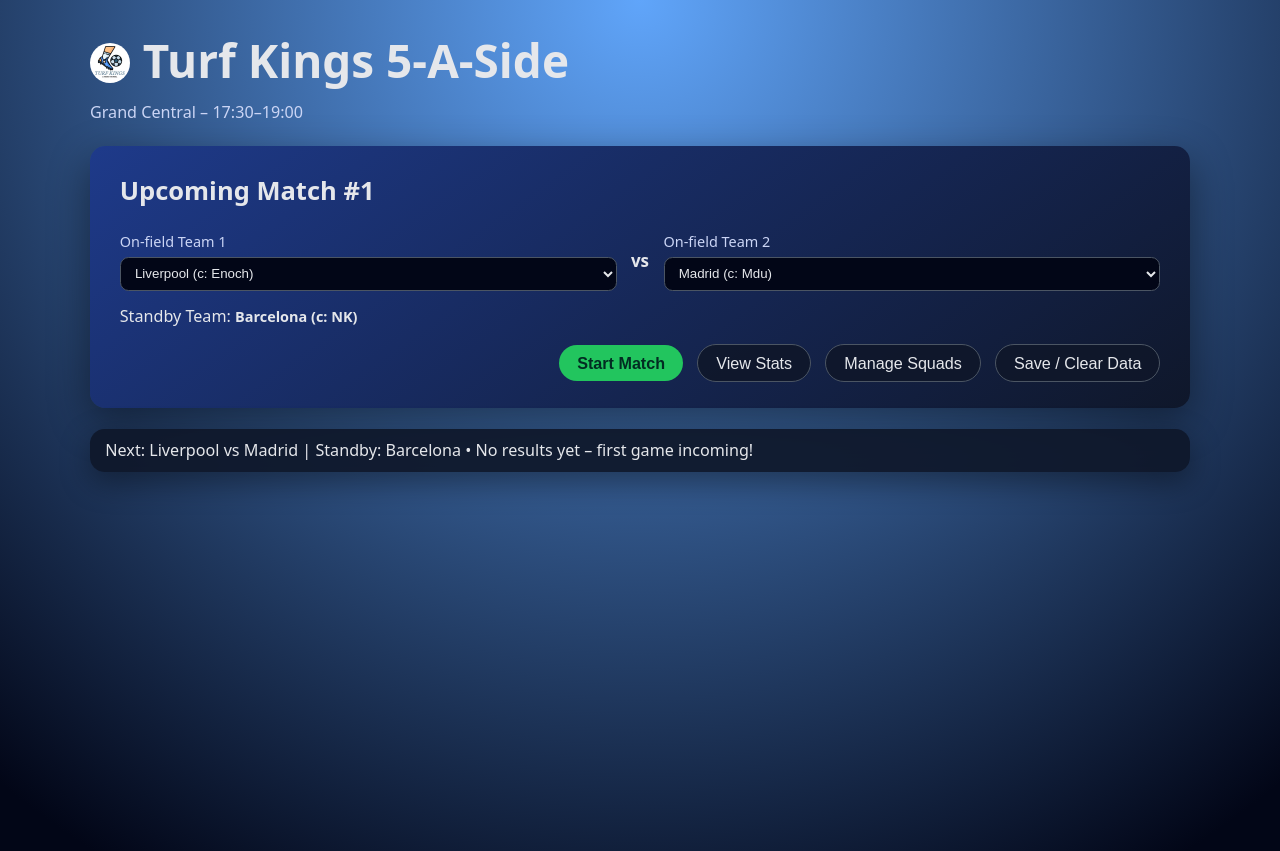
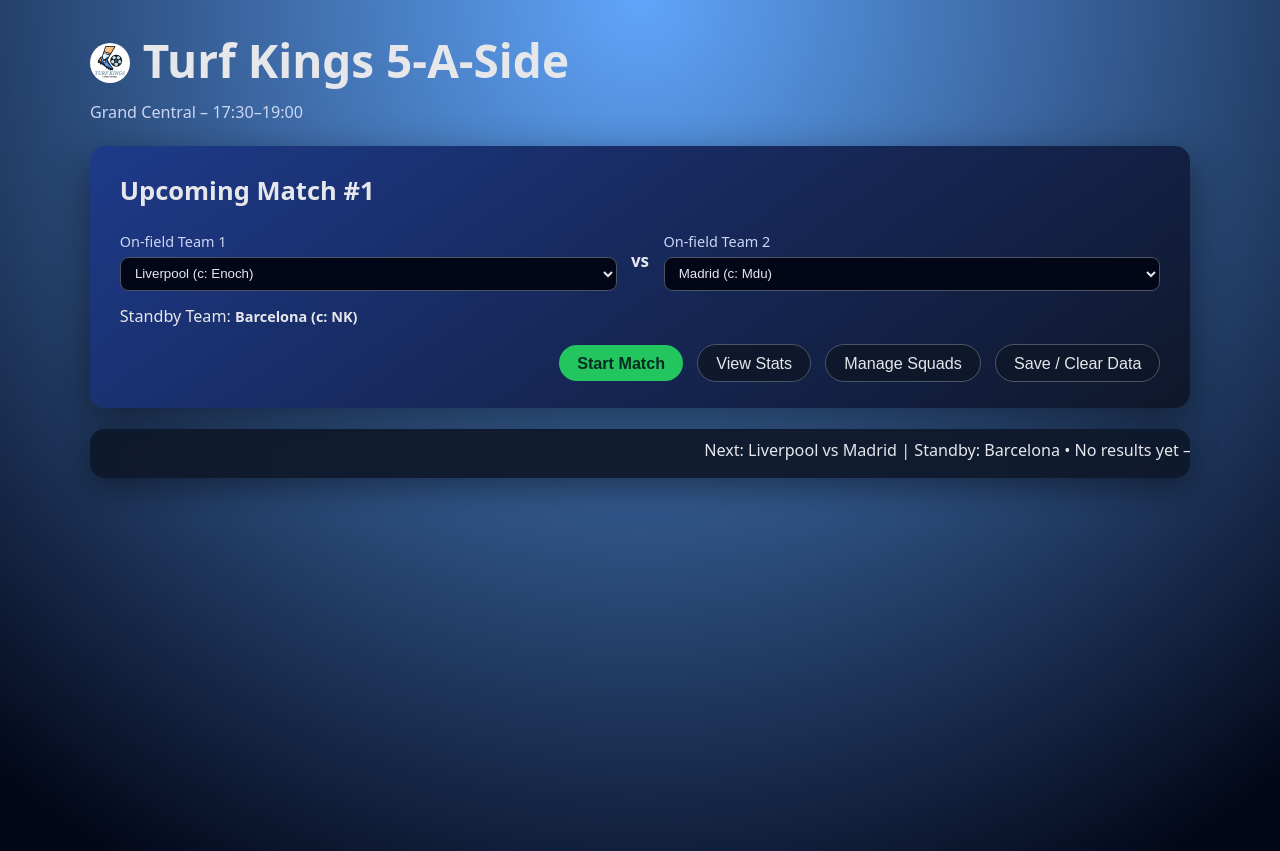
Before and after one commit to NkululekoMemela/turfkings-5aside, a React (Vite) app: page / in a window 1280 px wide. Built offline with nearby package versions, Linux system fonts and the light colour scheme.

Commit message:
Use alarm.mp4 for full-time whistle

```diff
--- a/src/pages/LiveMatchPage.jsx
+++ b/src/pages/LiveMatchPage.jsx
@@ -3,8 +3,13 @@
 import React, { useEffect, useMemo, useState } from "react";
 import { getTeamById } from "../core/teams.js";
 
-const MATCH_SECONDS = 5 * 60; // 5 minutes
+const MATCH_SECONDS = 1 * 10; // 5 minutes : 5 * 60
 const CAPTAIN_CODES = ["11", "22", "3333"];
+
+// Single audio instance for full-time whistle / alarm.
+// Put alarm.mp3 inside public/ so it is served as /alarm.mp3
+const matchEndSound =
+  typeof Audio !== "undefined" ? new Audio("/alarm.mp4") : null;
 
 export function LiveMatchPage({
   teams,
@@ -51,11 +56,26 @@ export function LiveMatchPage({
         if (prev <= 1) {
           setTimeUp(true);
           setRunning(false);
+
+          // 🔔 Play alarm / whistle when time is up
+          if (matchEndSound) {
+            try {
+              matchEndSound.currentTime = 0;
+              matchEndSound.play().catch(() => {
+                // Ignore autoplay errors (e.g. if user hasn't interacted yet)
+              });
+            } catch (e) {
+              // swallow any unexpected audio errors
+            }
+          }
+
+          // Existing alert as backup visual cue
           if (typeof window !== "undefined") {
             try {
               window.alert("Time is up! Please end the match.");
             } catch (e) {}
           }
+
           return 0;
         }
         return prev - 1;
--- a/src/styles/global.css
+++ b/src/styles/global.css
@@ -175,6 +175,38 @@
     height: 40px !important;
     border-radius: 999px;     /* circular logo, optional */
     object-fit: contain;
+  }
+
+  /* Ticker bar at the bottom of the landing page */
+.ticker {
+    margin-top: 1rem;
+    overflow: hidden;
+    white-space: nowrap;
+    background: rgba(0, 0, 0, 0.25);
+    border-radius: 999px;
+    padding: 0.35rem 0.75rem;
+  }
+
+  /* Moving content inside the ticker */
+  .ticker-inner {
+    display: inline-block;
+    padding-left: 100%;           /* start off-screen to the right */
+    animation: ticker-scroll 20s linear infinite;
+  }
+
+  .ticker-inner span {
+    display: inline-block;
+    padding-right: 100%;          /* enough space to scroll out fully */
+  }
+
+  /* Keyframes for scrolling text */
+  @keyframes ticker-scroll {
+    0% {
+      transform: translateX(0);
+    }
+    100% {
+      transform: translateX(-100%);
+    }
   }
 
 
```
Also changed, not shown: 1 other file (tests, documents, lock files or other folders).
